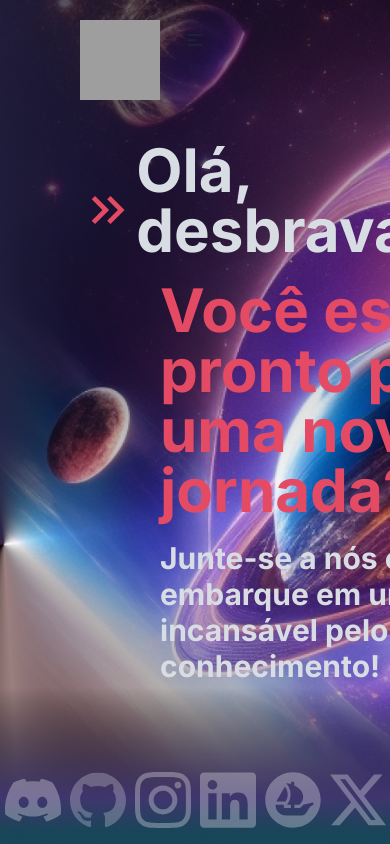
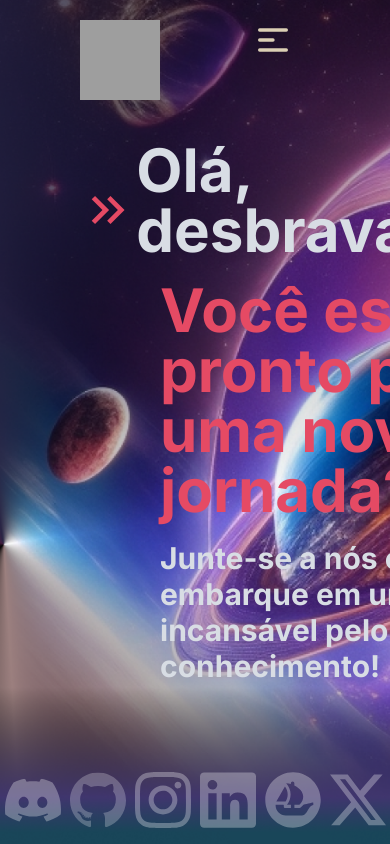
Before and after one commit to BellumGalaxy/bg-website, a Next.js app: page / in a window 390 px wide. Shown: the top 844 px of the page. Built offline with nearby package versions, Linux system fonts and the light colour scheme; grey boxes are pictures that could not be loaded.

Commit message:
Responsividade Navbar

```diff
--- a/app/components/Navbar.jsx
+++ b/app/components/Navbar.jsx
@@ -2,8 +2,7 @@
 
 const Navbar = () => {
   return (
-    <div className="navbar absolute py-4 justify-center">
-      <div className="">
+    <div className="navbar absolute py-4 justify-end pr-20">
         <Link href="/">
           <img
             src="./logo/logo.svg"
@@ -15,7 +14,7 @@
           <div tabIndex={0} role="button" className="btn btn-ghost lg:hidden">
             <svg
               xmlns="http://www.w3.org/2000/svg"
-              className="h-5 w-5"
+              className="h-10 w-10 text-colorLogo"
               fill="none"
               viewBox="0 0 24 24"
               stroke="currentColor"
@@ -30,7 +29,7 @@
           </div>
           <ul
             tabIndex={0}
-            className="menu menu-sm dropdown-content mt-3 z-[1] p-2 shadow text-base-100 rounded-box w-52"
+            className="menu menu-sm dropdown-content mt-3 z-[1] p-2 shadow text-colorLogo rounded-box w-52"
           >
             <li>
               <Link href="/atividades">Atividades</Link>
@@ -43,9 +42,8 @@
             </li>
           </ul>
         </div>
-      </div>
       <div className="navbar-center hidden lg:flex">
-        <ul className="menu menu-horizontal px-1 text-2xl text-base-100">
+        <ul className="menu menu-horizontal px-1 text-2xl text-colorLogo">
           <li>
             <Link href="/atividades">Atividades</Link>
           </li>
--- a/tailwind.config.js
+++ b/tailwind.config.js
@@ -15,6 +15,7 @@
     colors: {
       primary500: "#194659",
       bgvertical: "#E54A64",
+      colorLogo: "#DBCFB4",
     },
     fontFamily: {
       oxanium: ["Oxanium", "Oxanium"],
```
